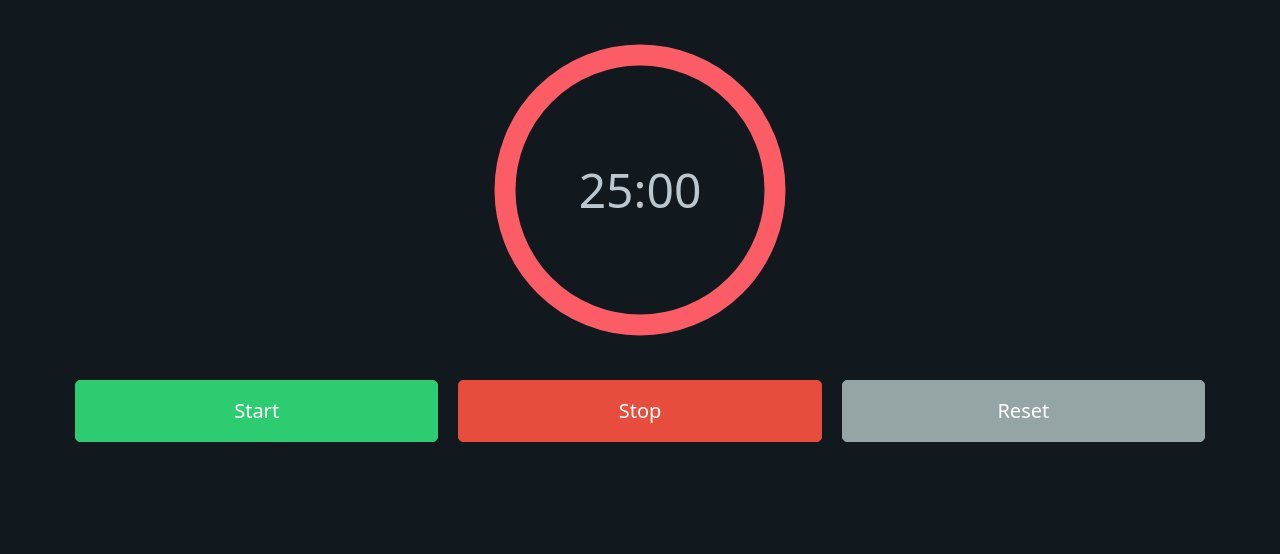
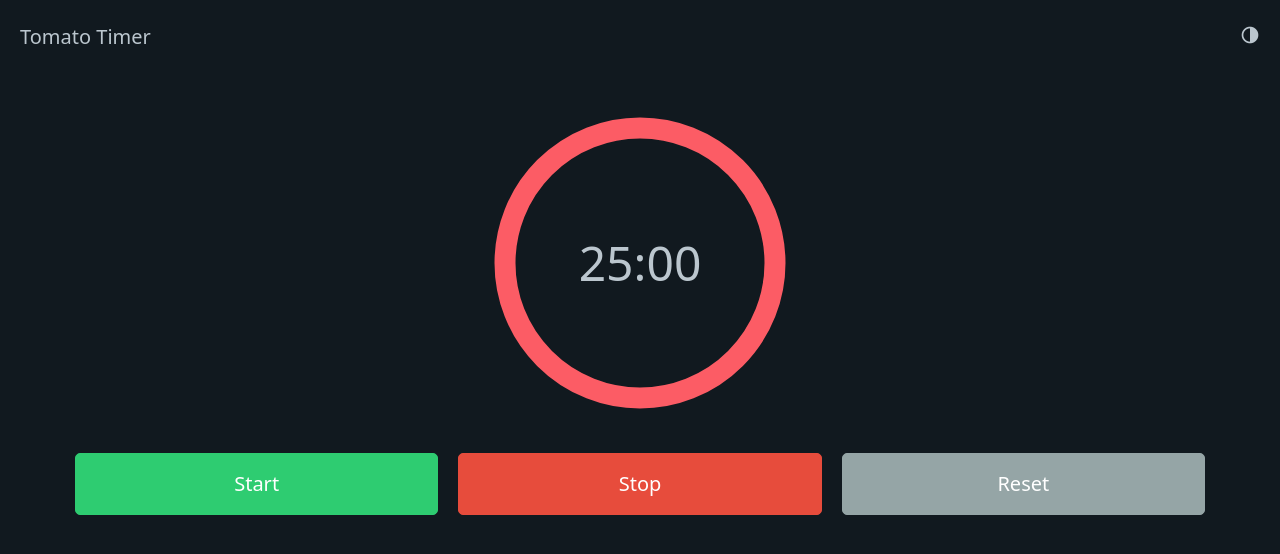
Before and after one commit to treelym/tomato-timer, a React (Create React App) app: page / in a window 1280 px wide. Shown: the top 554 px of the page. Built offline with nearby package versions, Linux system fonts and the light colour scheme.

Commit message:
Almost do the thing

```diff
--- a/public/index.html
+++ b/public/index.html
@@ -8,7 +8,8 @@
       name="description"
       content="Tomato Timer"
     />
-    <link rel="stylesheet" href="https://unpkg.com/@picocss/pico@1.*/css/pico.min.css" />
+    <link href="https://unpkg.com/@picocss/pico@1.*/css/pico.min.css" rel="stylesheet" />
+    <link href="https://cdn.jsdelivr.net/npm/remixicon@2.2.0/fonts/remixicon.css" rel="stylesheet" />
     <title>Tomato Timer</title>
   </head>
   <body>
--- a/src/App.js
+++ b/src/App.js
@@ -1,8 +1,10 @@
 import Timer from './components/Timer';
+import Navigation from './components/Navigation';
 
 function App() {
   return (
     <div className="App">
+      <Navigation />
       <Timer />
     </div>
   );
--- /dev/null
+++ b/src/components/Navigation/Navigation.css
@@ -0,0 +1,3 @@
+.ri-contrast-fill:hover {
+  cursor: pointer;
+}
--- /dev/null
+++ b/src/components/Navigation/Navigation.js
@@ -0,0 +1,20 @@
+import './Navigation.css';
+
+export const Navigation = () => {
+  const handleChangeContrast = () => {
+
+  };
+
+  return (
+    <nav className='container-fluid'>
+      <ul>
+        <li>Tomato Timer</li>
+      </ul>
+      <ul>
+        <li>
+          <i className='ri-contrast-fill' onClick={handleChangeContrast} />
+        </li>
+      </ul>
+    </nav>
+  );
+};
--- /dev/null
+++ b/src/components/Navigation/index.js
@@ -0,0 +1,3 @@
+import { Navigation } from './Navigation';
+
+export default Navigation;
--- a/src/components/Timer.js
+++ b/src/components/Timer/Timer.js
@@ -1,7 +1,9 @@
 import { useState } from 'react';
 import './Timer.css';
 
-const Timer = ({ minutesLeft = 25, secondsLeft = 0 }) => {
+// #494a52
+
+export const Timer = ({ minutesLeft = 25, secondsLeft = 0 }) => {
   const totalSeconds = (minutesLeft * 60) + secondsLeft;
   const [timeLeft, setTimeLeft] = useState(totalSeconds);
   const [intervalId, setIntervalId] = useState(null);
@@ -56,5 +58,3 @@ const Timer = ({ minutesLeft = 25, secondsLeft = 0 }) => {
     </div>
   );
 };
-
-export default Timer;
--- /dev/null
+++ b/src/components/Timer/index.js
@@ -0,0 +1,3 @@
+import { Timer } from './Timer';
+
+export default Timer;
```
Also changed, not shown: src/components/Timer/Timer.css (renamed from src/components/Timer.css).
